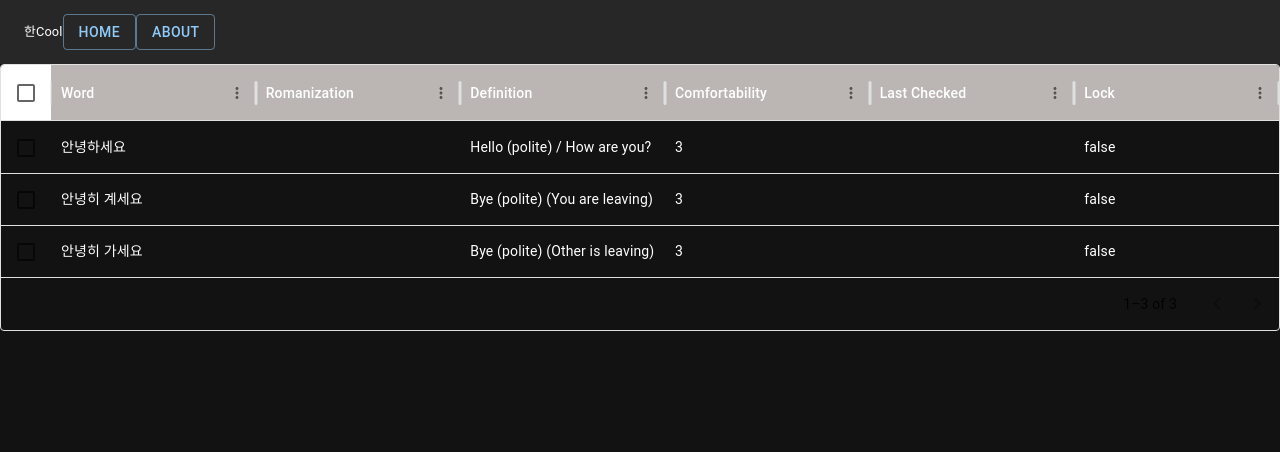
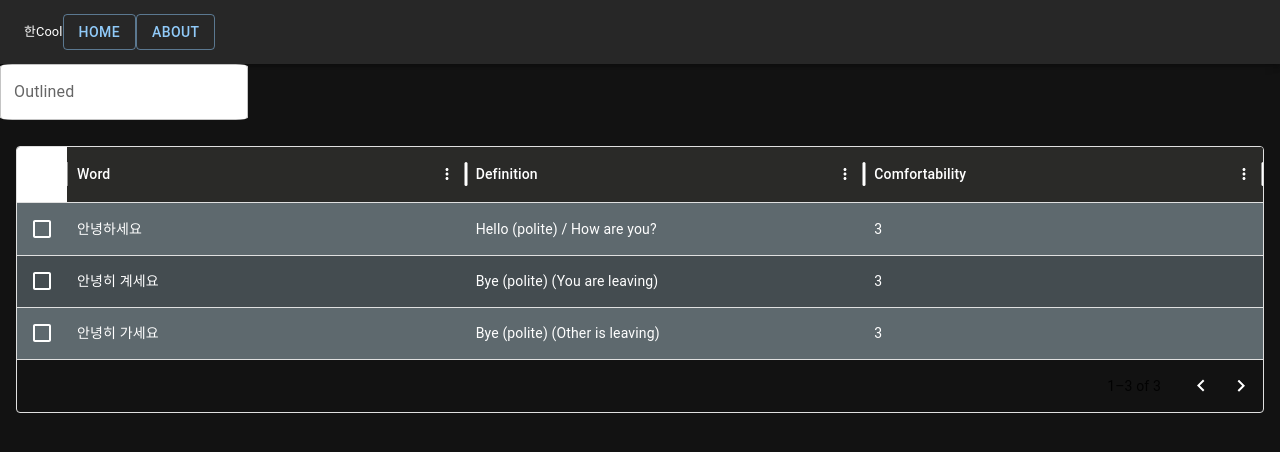
Before and after one commit to LiamEinspahr/hancool, a React (Create React App) app: page / in a window 1280 px wide. Shown: the top 452 px of the page. Built offline with nearby package versions, Linux system fonts and the light colour scheme.

Commit message:
Added stripped rows and theming

```diff
--- a/src/components/data/Data.tsx
+++ b/src/components/data/Data.tsx
@@ -3,7 +3,7 @@ import { GridColDef } from '@mui/x-data-grid';
 
 export const columns: GridColDef[] = [
     {field: 'word', headerName: 'Word', flex: 1, headerClassName: 'header-cell', cellClassName: 'body-cell' },
-    {field: 'romanization', headerName: 'Romanization', flex: 1, headerClassName: 'header-cell', cellClassName: 'body-cell'},
+    {field: 'id', headerName: 'Romanization', flex: 1, headerClassName: 'header-cell', cellClassName: 'body-cell'},
     {field: 'definition', headerName: 'Definition', flex: 1, headerClassName: 'header-cell', cellClassName: 'body-cell'},
     {field: 'comfortability', headerName: 'Comfortability', flex: 1, headerClassName: 'header-cell', cellClassName: 'body-cell'},
     {field: 'lastModified', headerName: 'Last Checked', flex: 1, headerClassName: 'header-cell', cellClassName: 'body-cell'},
--- a/src/components/pages/TablePage.tsx
+++ b/src/components/pages/TablePage.tsx
@@ -1,11 +1,15 @@
 import * as React from 'react';
 import Table from '../ui/table/Table';
+import Search from '../ui/search/Search';
 
 
 
 export default function TablePage() {
 
     return(
-        <Table></Table>
+        <>
+            <Search></Search>
+            <Table></Table>
+        </>
     );
 }
--- /dev/null
+++ b/src/components/ui/search/Search.tsx
@@ -0,0 +1,21 @@
+import { TextField } from '@mui/material';
+import * as React from 'react';
+
+
+
+
+
+export default function Search() {
+
+    return(
+        <TextField
+            id="outlined-basic"
+            label="Outlined"
+            variant="outlined"
+            sx={{
+                backgroundColor: "#FFFF",
+                borderRadius: "5%",
+            }}/>
+    );
+
+}
--- a/src/components/ui/table/Table.tsx
+++ b/src/components/ui/table/Table.tsx
@@ -1,14 +1,75 @@
 import * as React from 'react';
-import { Box } from '@mui/material';
-import { DataGrid, GridColDef } from '@mui/x-data-grid';
+import { Box, alpha, styled } from '@mui/material';
+import { DataGrid, GridColDef, gridClasses } from '@mui/x-data-grid';
 import { columns, data } from '../../data/Data';
+
+const ODD_OPACITY = 0.2;
+
+const DataTable = styled(DataGrid)(({ theme }) => ({
+  [`& .${gridClasses.row}.even`]: {
+    backgroundColor: '#5E696E',
+    '&:hover': {
+      backgroundColor: '#3C4FE2'
+    },
+    '&.Mui-selected': {
+      backgroundColor: '#57A527',
+      '&:hover': {
+        backgroundColor: '#8FBB99',
+        // Reset on touch devices, it doesn't add specificity
+        '@media (hover: none)': {
+          backgroundColor: alpha(
+            theme.palette.primary.main,
+            ODD_OPACITY + theme.palette.action.selectedOpacity,
+          ),
+        },
+      },
+    },
+  },
+  [`& .${gridClasses.row}.odd`]: {
+    backgroundColor: '#444C50',
+    '&:hover': {
+      backgroundColor: '#1828A0'
+    },
+    '&.Mui-selected': {
+      backgroundColor: '#3D741B',
+      '&:hover': {
+        backgroundColor: '#8FBB99',
+        // Reset on touch devices, it doesn't add specificity
+        '@media (hover: none)': {
+          backgroundColor: alpha(
+            theme.palette.primary.main,
+            ODD_OPACITY + theme.palette.action.selectedOpacity,
+          ),
+        },
+      },
+    },
+  },
+  '& .header-cell' : {
+    backgroundColor: '#2A2A28',
+    },
+  '.MuiSvgIcon-root': {
+    color: 'white'
+    },
+}));
 
 export default function Table() {
 
     return(
-      <DataGrid
+      <DataTable
+      {...data}
+      getRowClassName={(params) =>
+        params.indexRelativeToCurrentPage % 2 === 0 ? 'even' : 'odd'
+      }
         rows={data}
         columns={columns}
+        columnVisibilityModel={{
+          word: true,
+          id: false,
+          definition: true,
+          comfortability: true,
+          lastModified: false,
+          lock: false
+        }}
         initialState={{
           pagination: {
             paginationModel: {
@@ -20,13 +81,10 @@ export default function Table() {
         checkboxSelection
         disableRowSelectionOnClick
         sx={{
+          margin: '2vw 2vh',
           color: '#FFFF',
-          '& .header-cell' : {
-            backgroundColor: '#BBB6B4',
-          },
-          '& .body-cell': {
-            backgroundColor: 'rg',
-          },
+
+
         }}
       />
     );
```
